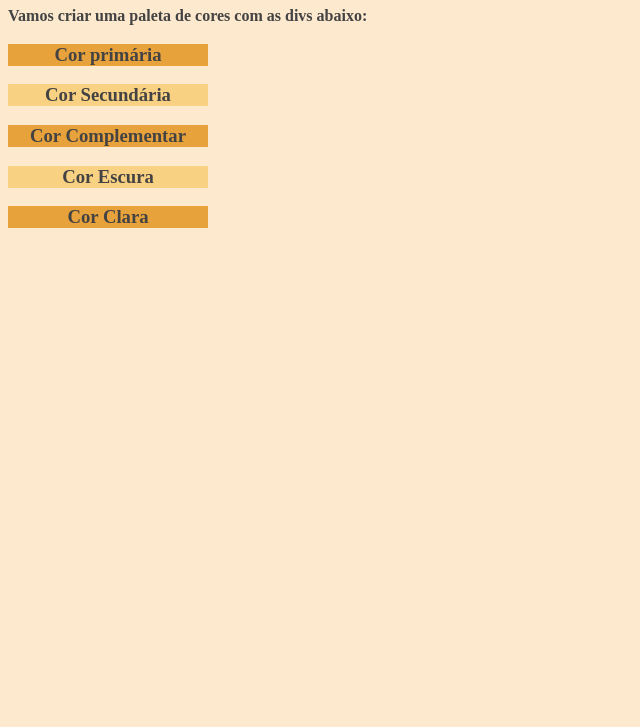
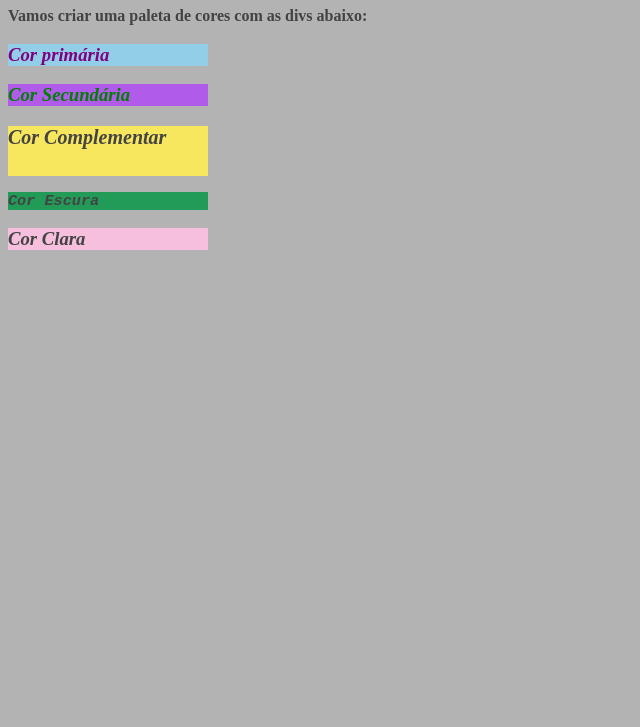
Before and after one commit to camilladelg/trybe-exercicios, a plain HTML site: page fundamentos/bloco-3-introducao-a-html-e-css/dia-3-html-css-seletores-e-posicionamento/agrupamentos-seletores-e-pseudoclasses/exercicio2/index.html in a window 1280 px wide. Shown: the part 73-800 px from the top of the page, without its empty margins (0-640 px from the left). Drawn offline with Linux system fonts and the light colour scheme.

Commit message:
Atualizaçao final da estilizaçao

```diff
--- a/fundamentos/bloco-3-introducao-a-html-e-css/dia-3-html-css-seletores-e-posicionamento/agrupamentos-seletores-e-pseudoclasses/exercicio2/style.css
+++ b/fundamentos/bloco-3-introducao-a-html-e-css/dia-3-html-css-seletores-e-posicionamento/agrupamentos-seletores-e-pseudoclasses/exercicio2/style.css
@@ -1,25 +1,54 @@
 body {
-    background-color: rgb(252, 233, 206);
+    background-color: rgb(179, 179, 179);
     color: rgb(68, 67, 67);
 }
+
 p {
     font-weight: bold;
 }
+
 div:hover {
-    border-style: solid;
-    border-color: rgb(68, 67, 67);
-    border-width: 1px, 1px, 1px, 1px;
+    border: 1px solid rgb(68, 67, 67);
+}
 
-    }
-div:nth-child(even){
-    background-color:rgb(248, 209, 131);
+div:nth-of-type(1){
+    background-color: rgb(147, 206, 233);
+    width:200px;
+}
+div:nth-of-type(2){
+    background-color: rgb(176, 91, 233);
+    width:200px;
+}
+div:nth-of-type(3){
+    background-color: rgb(247, 231, 94);
+    width:200px;
+    height: 50px;
+}
+div:nth-of-type(4){
+    background-color:rgb(34, 155, 88);
     width: 200px;
-    text-align: center;
+}
+div:nth-of-type(5){
+    background-color: rgb(245, 191, 221);
+    width:200px;
+}
 
+div:nth-of-type(1) h3{
+    color: purple;
 }
-div:nth-child(odd){
-    background-color: rgb(231, 162, 59);
-    width:200px;
-    text-align: center;
+div:nth-of-type(2) h3{
+    color: green
+}
+div:nth-of-type(3) h3{
+    font-size: 20px;
+}
+div:nth-of-type(4) h3{
+    font-family: monospace;
+}
+div:nth-of-type(5) h3{
+    font-style: italic
+}
 
+h3:nth-child(odd) {
+    font-style: italic;
 }
```
